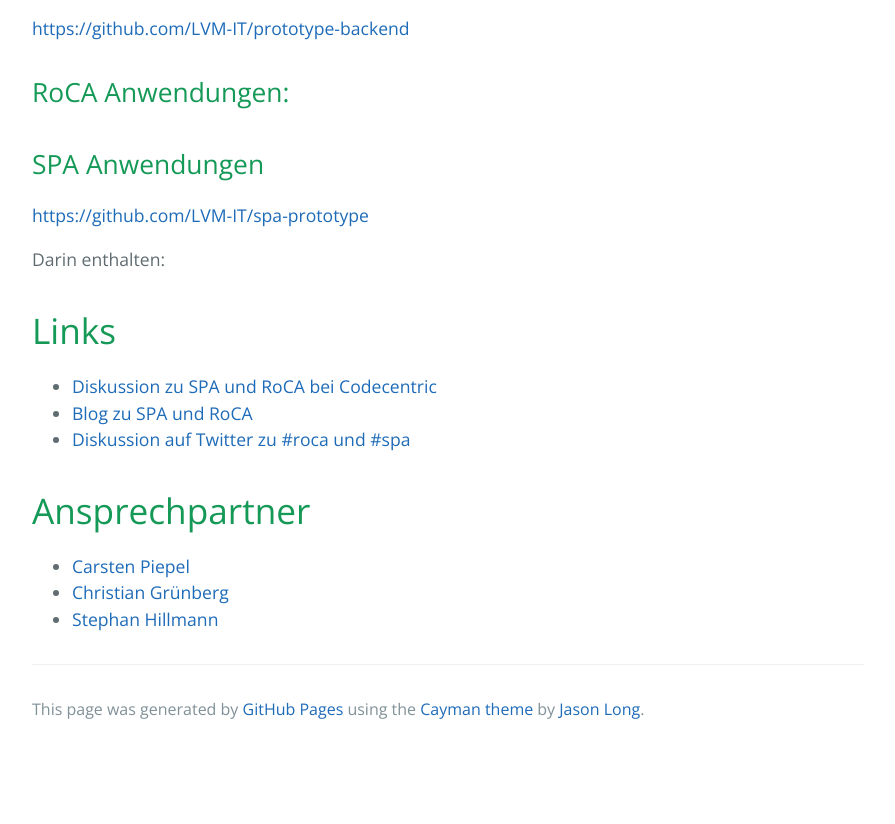
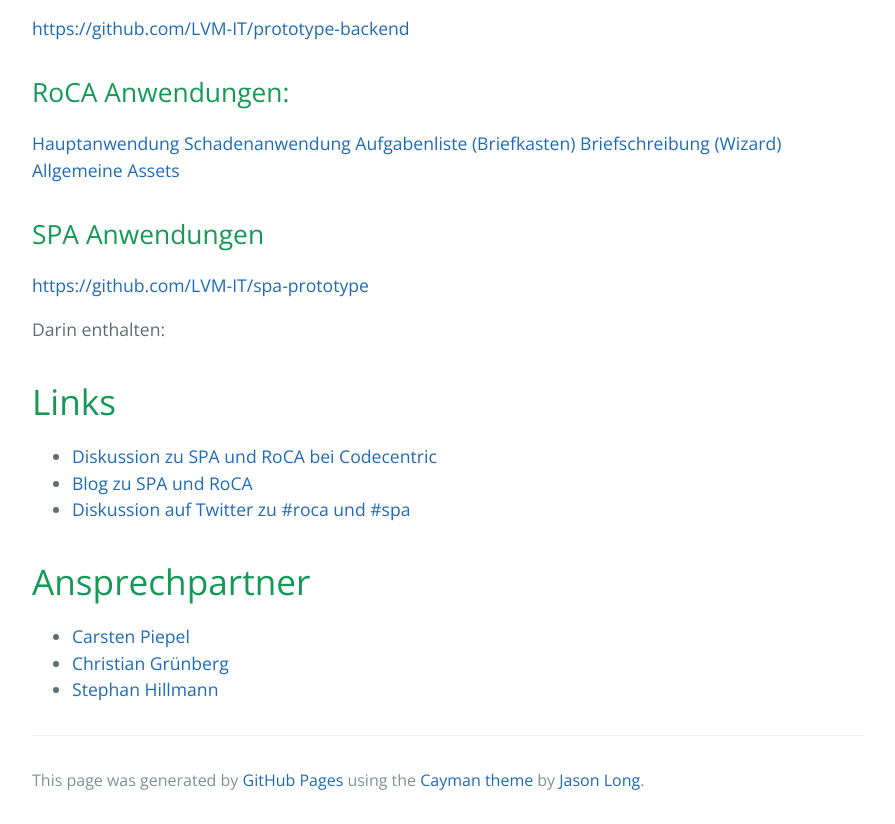
Before and after one commit to LVM-IT/lvm-it.github.io, a plain HTML site: page index.html in a window 1280 px wide. Shown: the part 5282-6106 px from the top of the page, without its empty margins (192-1087 px from the left). Before the commit the page ends 6035 px from the top, so only its background shows below. Drawn offline with nearby package versions, Linux system fonts and the light colour scheme.

Commit message:
Replace master branch with page content via GitHub

```diff
--- a/index.html
+++ b/index.html
@@ -140,6 +140,12 @@ Zwischenzeitlich wird ein weiterer Kunde über die Kundensuche mittels der Vertr
 <h2>
 <a id="roca-anwendungen" class="anchor" href="#roca-anwendungen" aria-hidden="true"><span aria-hidden="true" class="octicon octicon-link"></span></a>RoCA Anwendungen:</h2>
 
+<p><a href="https://github.com/LVM-IT/roca-las">Hauptanwendung</a>
+<a href="https://github.com/LVM-IT/roca-las-damage">Schadenanwendung</a>
+<a href="https://github.com/LVM-IT/roca-las-postbox">Aufgabenliste (Briefkasten)</a>
+<a href="https://github.com/LVM-IT/roca-las-letter">Briefschreibung (Wizard)</a>
+<a href="https://github.com/LVM-IT/roca-las-assets">Allgemeine Assets</a></p>
+
 <h2>
 <a id="spa-anwendungen" class="anchor" href="#spa-anwendungen" aria-hidden="true"><span aria-hidden="true" class="octicon octicon-link"></span></a>SPA Anwendungen</h2>
 
```
Also changed, not shown: params.json (+1 -1 lines).
